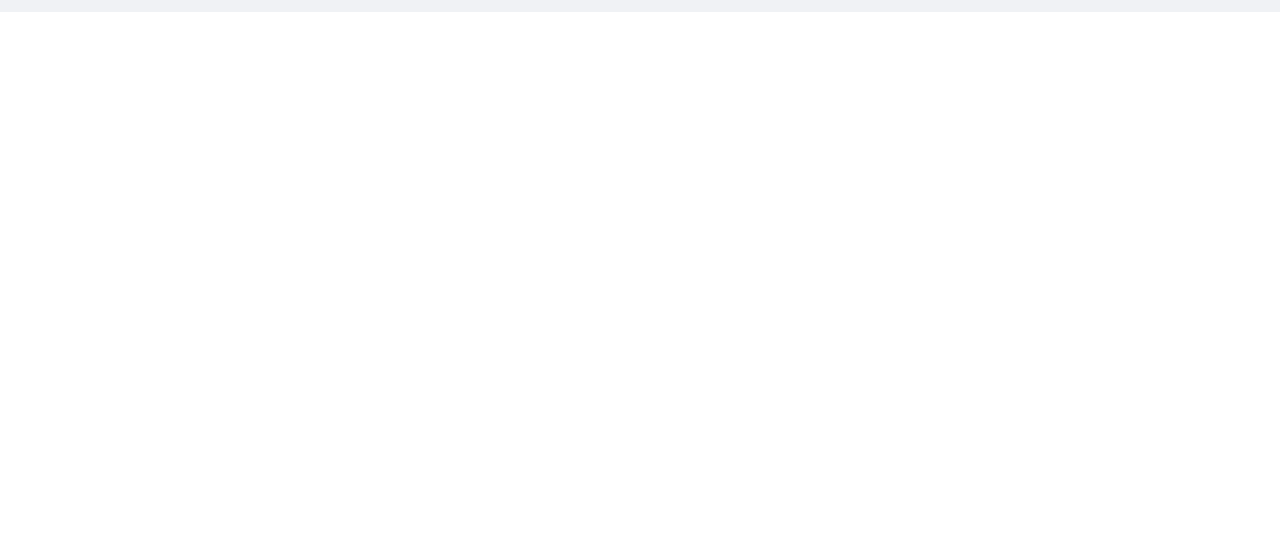
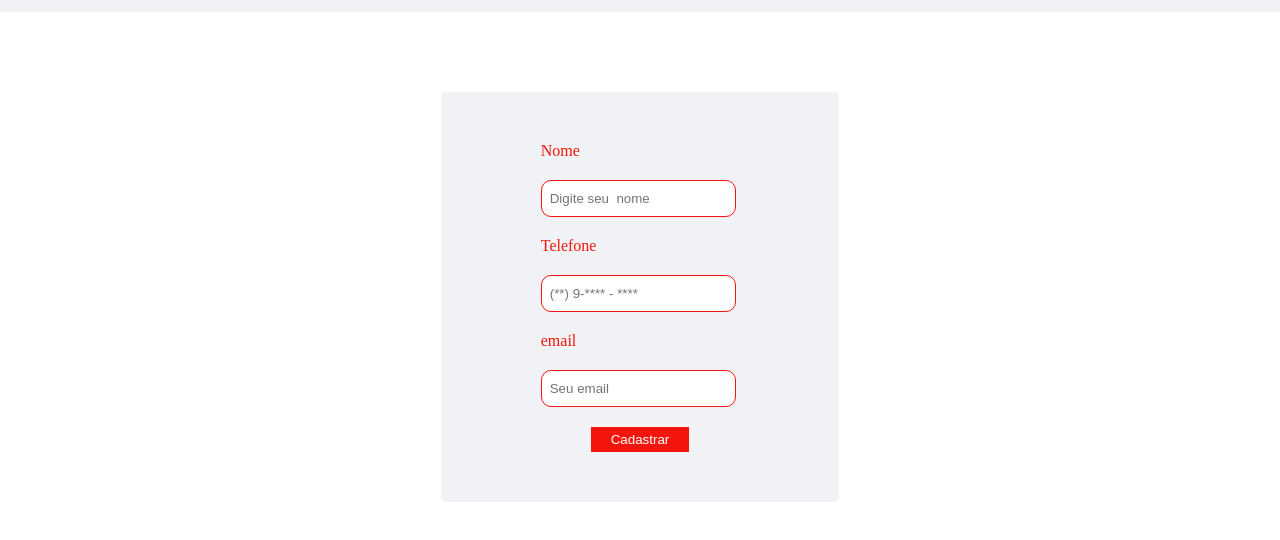
Before and after one commit to Nathan099-dev/projeto_movie_flix, a plain HTML site: page HTML/cadastro.html in a window 1280 px wide. Shown: the part 48-588 px from the top of the page. Drawn offline with Linux system fonts and the light colour scheme.

Commit message:
formulário de cadastro

```diff
--- a/CSS/cadastro.css
+++ b/CSS/cadastro.css
@@ -76,3 +76,58 @@ i#bars .visible{
     visibility: visible;
     cursor: pointer;
 }
+
+section#cadastro{
+    width: 100%;
+    display: flex;
+    justify-content: center;
+    padding: 5rem 0;
+}
+
+.formulario{
+    background-color: #f0f2f5;
+    padding: 50px 100px;
+    display: flex;
+    justify-content: center;
+    align-items: center;
+    border-radius: 5px;
+    flex-direction: column;
+}
+
+
+.formulario h2{
+    color:  #f4160c;
+}
+
+.formulario label{
+    color: #f4160c;
+}
+
+.formulario input{
+    display: flex;
+    padding: 10px 8px;
+    margin: 20px 0;
+    flex-direction: column;
+    border-bottom: 10px;
+    border-radius: 10px;
+    border: 1px solid #f4160c;
+    outline: none;
+}
+
+
+.formulario button{
+    display: flex;
+    justify-content: center;
+    background-color: #f4160c;
+    color: #fff;
+    padding: 5px 20px;
+    border: none;
+    align-items: center;
+    margin: 0 50px;
+    cursor: pointer;
+}
+
+.formulario button:hover{
+    background-color: #fff;
+    color: #f4160c;
+}
--- a/HTML/cadastro.html
+++ b/HTML/cadastro.html
@@ -26,5 +26,21 @@
                  </div>
             </nav>
         </header>
+
+        <section id="cadastro">
+            <div class="container">
+                <div class="formulario">
+                    <form method="get">
+                        <label for="nome">Nome</label>
+                        <input type="text" placeholder="Digite seu  nome">
+                        <label for="telefone">Telefone</label>
+                        <input type="tel" placeholder= "(**) 9-**** - ****" id="telefone">
+                        <label for="email">email</label>
+                        <input type="email" id="email" placeholder="Seu email">
+                        <button>Cadastrar</button>
+                    </form>
+                </div>
+            </div>
+        </section>
     </body>
 </html>
```
